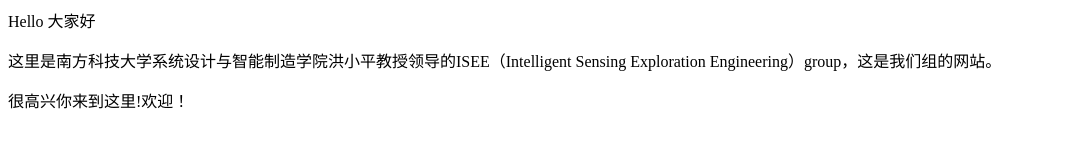
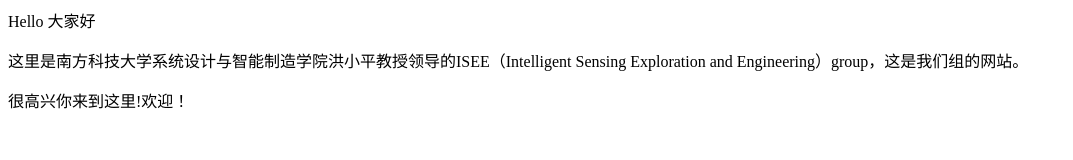
Before and after one commit to ISEE-sustech/ISEE-sustech.github.io, a plain HTML site: page index.html in a window 1280 px wide. Shown: the whole page, without its empty margins (0-1073 px from the left). Drawn offline with Linux system fonts and the light colour scheme.

Commit message:
Update index.html

```diff
--- a/index.html
+++ b/index.html
@@ -1,3 +1,3 @@
 <p>Hello 大家好</p>
-<p>这里是南方科技大学系统设计与智能制造学院洪小平教授领导的ISEE（Intelligent Sensing Exploration Engineering）group，这是我们组的网站。 </p>
+<p>这里是南方科技大学系统设计与智能制造学院洪小平教授领导的ISEE（Intelligent Sensing Exploration and Engineering）group，这是我们组的网站。 </p>
 <p>很高兴你来到这里!欢迎！</p>
```
